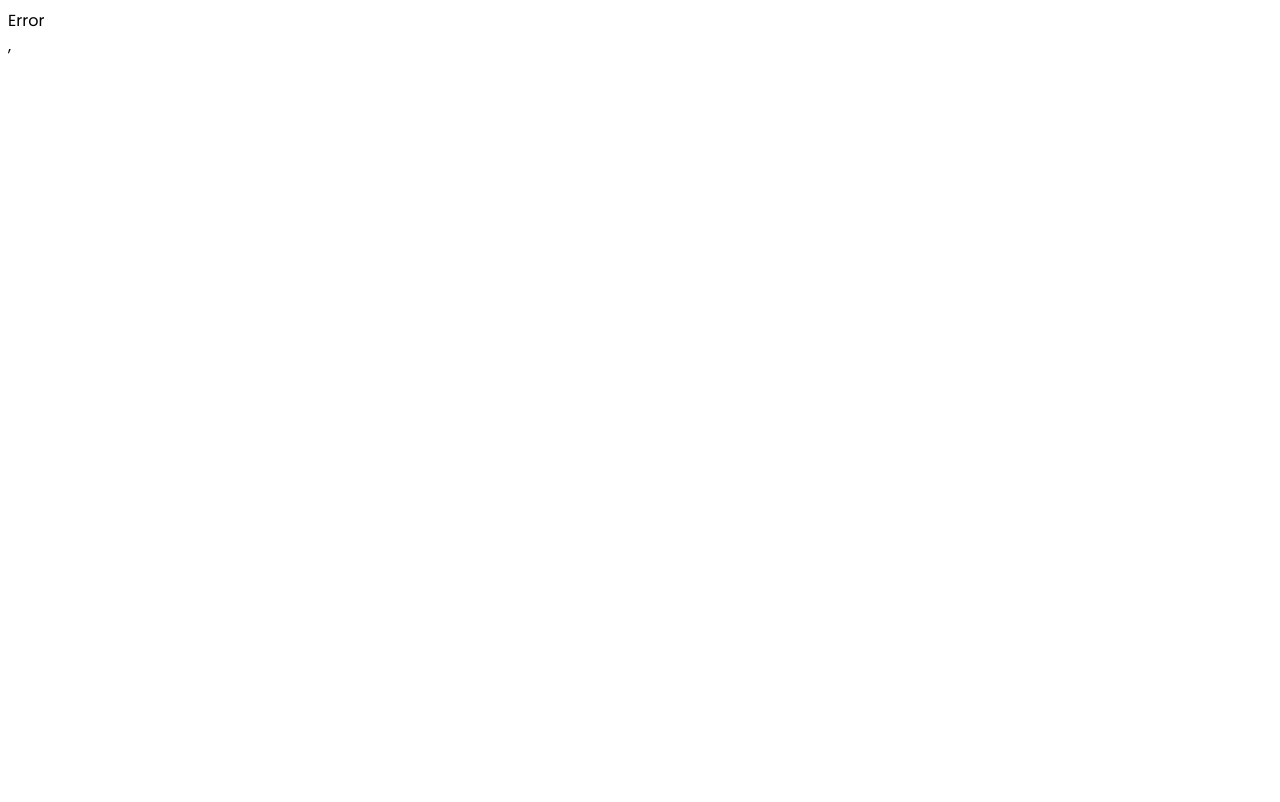
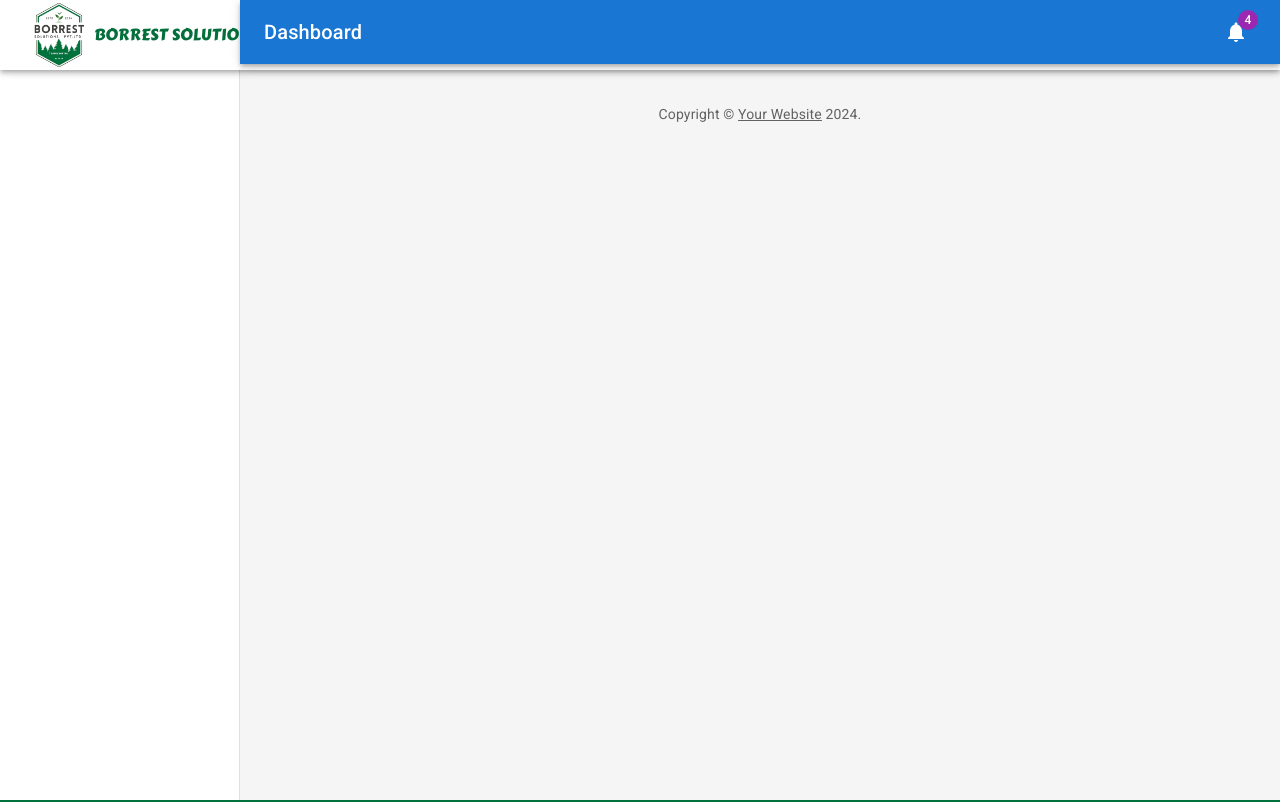
Before and after one commit to rahul-g-1997/BORREST-SOLUTION-PVT-LTD, a React (Vite) app: page /BORREST-SOLUTION-PVT-LTD/dashboard in a window 1280 px wide. Before the commit this address had no page. Shown: the top 802 px of the page. Built offline with nearby package versions, Linux system fonts and the light colour scheme.

Commit message:
add : rtk for login

```diff
--- a/package.json
+++ b/package.json
@@ -17,9 +17,11 @@
     "@mui/icons-material": "^5.15.13",
     "@mui/material": "^5.15.13",
     "@mui/styled-engine-sc": "^6.0.0-alpha.17",
+    "@reduxjs/toolkit": "^2.2.2",
     "react": "^18.2.0",
     "react-dom": "^18.2.0",
     "react-floating-whatsapp": "^5.0.8",
+    "react-redux": "^9.1.0",
     "react-remove-scroll-bar": "^2.3.6",
     "react-router-dom": "^6.22.3",
     "react-simple-image-slider": "^2.4.1",
--- a/src/App.jsx
+++ b/src/App.jsx
@@ -1,12 +1,16 @@
 import Container from "@mui/material/Container";
+import { Provider } from "react-redux";
+import { store } from "./rtk/store";
 import Box from "@mui/material/Box";
 import { Outlet } from "react-router-dom";
 import { FloatingWhatsApp } from "react-floating-whatsapp";
 import { DrawerAppBar, Footer } from "./components";
 import avatar from "./assets/images/WhatsApplogo.jpeg";
+
 export default function App() {
   return (
     <div>
+      <Provider store={store}>
         <Container style={{ margin: 0, padding: 0 }}>
           <Box style={{ width: "100vw" }}>
             <DrawerAppBar />
@@ -17,13 +21,14 @@ export default function App() {
             phoneNumber="+919896810237"
             accountName="Mr. Vinod Bhatia, IFS"
             avatar={avatar}
-          allowEsc="true"
-          allowClickAway="true"
-          notification="true"
-          notificationSound="true"
-          notificationDelay="7"
+            allowEsc={true}
+            allowClickAway={true}
+            notification={true}
+            notificationSound={true}
+            notificationDelay={7}
           />
         </Container>
+      </Provider>
     </div>
   );
 }
--- a/src/main.jsx
+++ b/src/main.jsx
@@ -1,10 +1,11 @@
+// Import necessary dependencies
 import * as React from "react";
 import { createRoot } from "react-dom/client";
 import CssBaseline from "@mui/material/CssBaseline";
 import { ThemeProvider } from "@mui/material/styles";
 import App from "./App";
 import theme from "./theme";
-import { About, ContactPage, Error, Home, LoginPage } from "./pages";
+import { About, ContactPage, Dashboard, Error, Home, LoginPage } from "./pages";
 
 import {
   createRoutesFromElements,
@@ -13,9 +14,11 @@ import {
   Route,
 } from "react-router-dom";
 
+// Create root element and root instance
 const rootElement = document.getElementById("root");
 const root = createRoot(rootElement);
 
+// Create browser router and routes
 const route = createBrowserRouter(
   createRoutesFromElements(
     <Route
@@ -26,13 +29,13 @@ const route = createBrowserRouter(
       <Route index element={<Home />} />
       <Route path="contacts" element={<ContactPage />} />
       <Route path="about" element={<About />} />
-      <Route path="login" element={<LoginPage/>} />
+      <Route path="login" element={<LoginPage />} />
+      <Route path="dashboard" element={<Dashboard />} />
     </Route>
   )
 );
 
-
-
+// Render the application
 root.render(
   <React.StrictMode>
     <ThemeProvider theme={theme}>
@@ -42,6 +45,5 @@ root.render(
         <App />
       </RouterProvider>
     </ThemeProvider>
-    ,
   </React.StrictMode>
 );
--- /dev/null
+++ b/src/pages/dashboard/Dashboard.jsx
@@ -0,0 +1,174 @@
+import * as React from "react";
+import { styled, createTheme, ThemeProvider } from "@mui/material/styles";
+import CssBaseline from "@mui/material/CssBaseline";
+import MuiDrawer from "@mui/material/Drawer";
+import Box from "@mui/material/Box";
+import MuiAppBar from "@mui/material/AppBar";
+import Toolbar from "@mui/material/Toolbar";
+import List from "@mui/material/List";
+import Typography from "@mui/material/Typography";
+import Divider from "@mui/material/Divider";
+import IconButton from "@mui/material/IconButton";
+import Badge from "@mui/material/Badge";
+import Container from "@mui/material/Container";
+import Grid from "@mui/material/Grid";
+import Link from "@mui/material/Link";
+import MenuIcon from "@mui/icons-material/Menu";
+import ChevronLeftIcon from "@mui/icons-material/ChevronLeft";
+import NotificationsIcon from "@mui/icons-material/Notifications";
+
+function Copyright(props) {
+  return (
+    <Typography
+      variant="body2"
+      color="text.secondary"
+      align="center"
+      {...props}
+    >
+      {"Copyright © "}
+      <Link color="inherit" href="https://mui.com/">
+        Your Website
+      </Link>{" "}
+      {new Date().getFullYear()}
+      {"."}
+    </Typography>
+  );
+}
+
+const drawerWidth = 240;
+
+const AppBar = styled(MuiAppBar, {
+  shouldForwardProp: (prop) => prop !== "open",
+})(({ theme, open }) => ({
+  zIndex: theme.zIndex.drawer + 1,
+  transition: theme.transitions.create(["width", "margin"], {
+    easing: theme.transitions.easing.sharp,
+    duration: theme.transitions.duration.leavingScreen,
+  }),
+  ...(open && {
+    marginLeft: drawerWidth,
+    width: `calc(100% - ${drawerWidth}px)`,
+    transition: theme.transitions.create(["width", "margin"], {
+      easing: theme.transitions.easing.sharp,
+      duration: theme.transitions.duration.enteringScreen,
+    }),
+  }),
+}));
+
+const Drawer = styled(MuiDrawer, {
+  shouldForwardProp: (prop) => prop !== "open",
+})(({ theme, open }) => ({
+  "& .MuiDrawer-paper": {
+    position: "relative",
+    whiteSpace: "nowrap",
+    width: drawerWidth,
+    transition: theme.transitions.create("width", {
+      easing: theme.transitions.easing.sharp,
+      duration: theme.transitions.duration.enteringScreen,
+    }),
+    boxSizing: "border-box",
+    ...(!open && {
+      overflowX: "hidden",
+      transition: theme.transitions.create("width", {
+        easing: theme.transitions.easing.sharp,
+        duration: theme.transitions.duration.leavingScreen,
+      }),
+      width: theme.spacing(7),
+      [theme.breakpoints.up("sm")]: {
+        width: theme.spacing(9),
+      },
+    }),
+  },
+}));
+
+// TODO remove, this demo shouldn't need to reset the theme.
+const defaultTheme = createTheme();
+
+export default function Dashboard() {
+  const [open, setOpen] = React.useState(true);
+  const toggleDrawer = () => {
+    setOpen(!open);
+  };
+
+  return (
+    <ThemeProvider theme={defaultTheme}>
+      <Box sx={{ display: "flex" }}>
+        <CssBaseline />
+        <AppBar position="absolute" open={open}>
+          <Toolbar
+            sx={{
+              pr: "24px", // keep right padding when drawer closed
+            }}
+          >
+            <IconButton
+              edge="start"
+              color="inherit"
+              aria-label="open drawer"
+              onClick={toggleDrawer}
+              sx={{
+                marginRight: "36px",
+                ...(open && { display: "none" }),
+              }}
+            >
+              <MenuIcon />
+            </IconButton>
+            <Typography
+              component="h1"
+              variant="h6"
+              color="inherit"
+              noWrap
+              sx={{ flexGrow: 1 }}
+            >
+              Dashboard
+            </Typography>
+            <IconButton color="inherit">
+              <Badge badgeContent={4} color="secondary">
+                <NotificationsIcon />
+              </Badge>
+            </IconButton>
+          </Toolbar>
+        </AppBar>
+        <Drawer variant="permanent" open={open}>
+          <Toolbar
+            sx={{
+              display: "flex",
+              alignItems: "center",
+              justifyContent: "flex-end",
+              px: [1],
+            }}
+          >
+            <IconButton onClick={toggleDrawer}>
+              <ChevronLeftIcon />
+            </IconButton>
+          </Toolbar>
+          <Divider />
+          <List component="nav"></List>
+        </Drawer>
+        <Box
+          component="main"
+          sx={{
+            backgroundColor: (theme) =>
+              theme.palette.mode === "light"
+                ? theme.palette.grey[100]
+                : theme.palette.grey[900],
+            flexGrow: 1,
+            height: "100vh",
+            overflow: "auto",
+          }}
+        >
+          <Toolbar />
+          <Container maxWidth="lg" sx={{ mt: 4, mb: 4 }}>
+            <Grid container spacing={3}>
+              {/* Chart */}
+
+              {/* Recent Deposits */}
+
+              {/* Recent Orders */}
+            </Grid>
+            <Copyright sx={{ pt: 4 }} />
+          </Container>
+        </Box>
+      </Box>
+    </ThemeProvider>
+  );
+}
--- a/src/pages/index.js
+++ b/src/pages/index.js
@@ -4,3 +4,4 @@ export { default as About } from "./about/About";
 export { default as Error } from "./error/Error";
 export { default as ContactPage } from "./contacts/ContactPage";
 export { default as LoginPage } from "./login/LoginPage";
+export {default as Dashboard} from "./dashboard/Dashboard";
--- a/src/pages/login/LoginPage.jsx
+++ b/src/pages/login/LoginPage.jsx
@@ -1,3 +1,7 @@
+import { useState } from "react";
+import { useDispatch } from "react-redux";
+import { actions } from "../../rtk/reducer/loginReducer";
+import { store } from "../../rtk/store";
 import {
   Avatar,
   Button,
@@ -23,12 +27,33 @@ const customTheme = createTheme({
 });
 
 export default function LoginPage() {
+  const dispatch = useDispatch();
+
+  const [formData, setFormData] = useState({
+    email: "",
+    password: "",
+  });
+
   const handleSubmit = (event) => {
     event.preventDefault();
-    const data = new FormData(event.currentTarget);
-    console.log({
-      email: data.get("email"),
-      password: data.get("password"),
+    const { email, password } = formData;
+
+    if (email === "admin" && password === "admin") {
+      dispatch(actions.togglelogin());
+      setFormData({ email: "", password: "" });
+    } else {
+      console.log("Enter valid email and password");
+      setFormData({ email: "", password: "" });
+    }
+
+    console.log(store.getState());
+  };
+
+  const handleInputChange = (event) => {
+    const { name, value } = event.target;
+    setFormData({
+      ...formData,
+      [name]: value,
     });
   };
 
@@ -84,6 +109,8 @@ export default function LoginPage() {
                 name="email"
                 autoComplete="email"
                 autoFocus
+                value={formData.email}
+                onChange={handleInputChange}
               />
               <TextField
                 margin="normal"
@@ -94,6 +121,8 @@ export default function LoginPage() {
                 type="password"
                 id="password"
                 autoComplete="current-password"
+                value={formData.password}
+                onChange={handleInputChange}
               />
               <FormControlLabel
                 control={<Checkbox value="remember" color="primary" />}
--- /dev/null
+++ b/src/rtk/reducer/loginReducer.js
@@ -0,0 +1,18 @@
+import { createSlice } from "@reduxjs/toolkit";
+
+const initialState = {
+  isLogin: false,
+};
+
+const loginSlice = createSlice({
+  name: "login",
+  initialState: initialState,
+  reducers: {
+    togglelogin: (state) => {
+      state.isLogin = true;
+    },
+  },
+});
+
+// Destructuring to export reducer and actions directly
+export const { reducer: loginReducer, actions } = loginSlice;
--- /dev/null
+++ b/src/rtk/store.js
@@ -0,0 +1,8 @@
+import { configureStore } from "@reduxjs/toolkit";
+import { loginReducer } from "./reducer/loginReducer";
+export const store = configureStore({
+    reducer: {
+        loginReducer,
+    }
+
+})
```
Also changed, not shown: 1 other file (tests, documents, lock files or other folders). Lines whose indentation alone changed are shown as unchanged.
